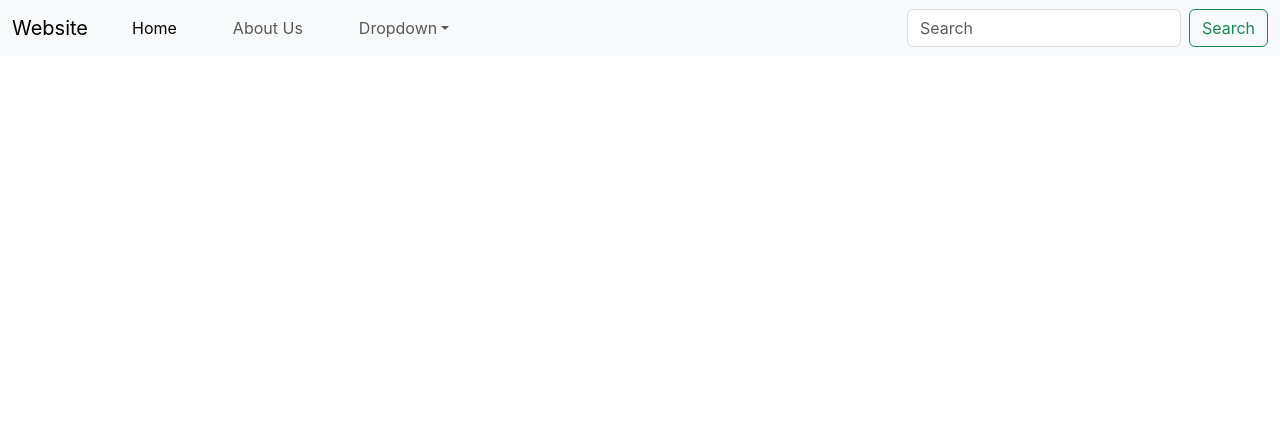
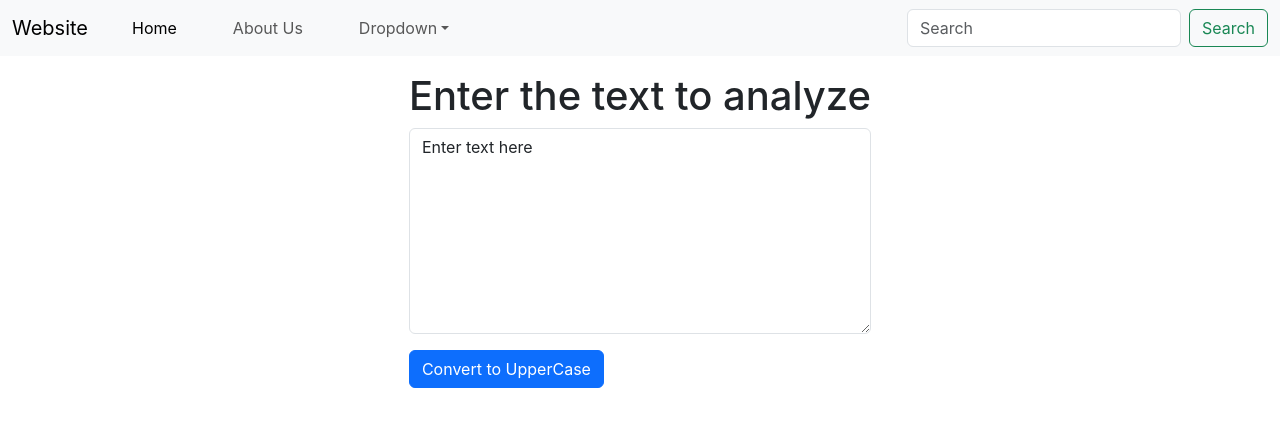
Before and after one commit to navneetgr/try-react, a React (Create React App) app: page / in a window 1280 px wide. Shown: the top 426 px of the page. Built offline with nearby package versions, Linux system fonts and the light colour scheme.

Commit message:
understand state concept

```diff
--- a/src/App.tsx
+++ b/src/App.tsx
@@ -1,12 +1,15 @@
 import React from "react";
 import "./App.css";
 import Navbar from "./components/Navbar";
+import TextForm from "./components/TextForm";
 
 function App() {
   return (
     <div>
       <Navbar title="Website" />
-
+      <div className="container my-3">
+        <TextForm />
+      </div>
     </div>
   );
 }
--- a/src/components/Navbar.tsx
+++ b/src/components/Navbar.tsx
@@ -82,8 +82,6 @@ function Navbar(props: any) {
   );
 }
 
-export default Navbar;
-
 Navbar.propType = {
   title: PropTypes.string.isRequired,
   aboutText: PropTypes.string,
@@ -93,3 +91,5 @@ Navbar.defaultProps = {
   title: "Logo",
   aboutText: "About Us"
 }
+
+export default Navbar;
--- /dev/null
+++ b/src/components/TextForm.tsx
@@ -0,0 +1,48 @@
+import React, { useState } from "react";
+import PropTypes from "prop-types";
+
+export default function TextForm(props: any) {
+  const [text, setText] = useState("Enter text here");
+
+  const handleUpChange = (event: any) => {
+    setText(event.target.value);
+  };
+
+  const handleUpClick = () => {
+    let updatedText = text.toUpperCase();
+    setText(updatedText);
+  };
+
+  return (
+    <div>
+      <h1>{props.heading}</h1>
+      <form>
+        <div className="mb-3">
+          <textarea
+            className="form-control"
+            placeholder="Leave a comment here"
+            id="myBox"
+            rows={8}
+            value={text}
+            onChange={handleUpChange}
+          ></textarea>
+        </div>
+        <button
+          type="button"
+          className="btn btn-primary"
+          onClick={handleUpClick}
+        >
+          Convert to UpperCase
+        </button>
+      </form>
+    </div>
+  );
+}
+
+TextForm.propType = {
+  heading: PropTypes.string.isRequired,
+};
+
+TextForm.defaultProps = {
+  heading: "Enter the text to analyze",
+};
```
